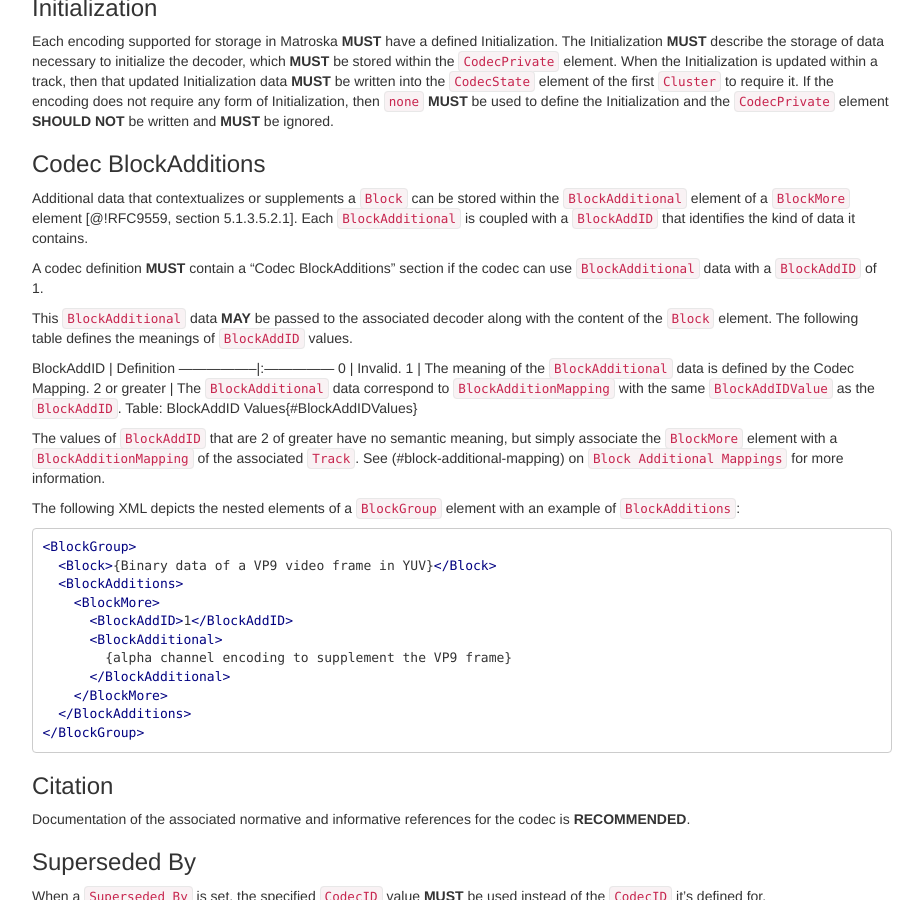
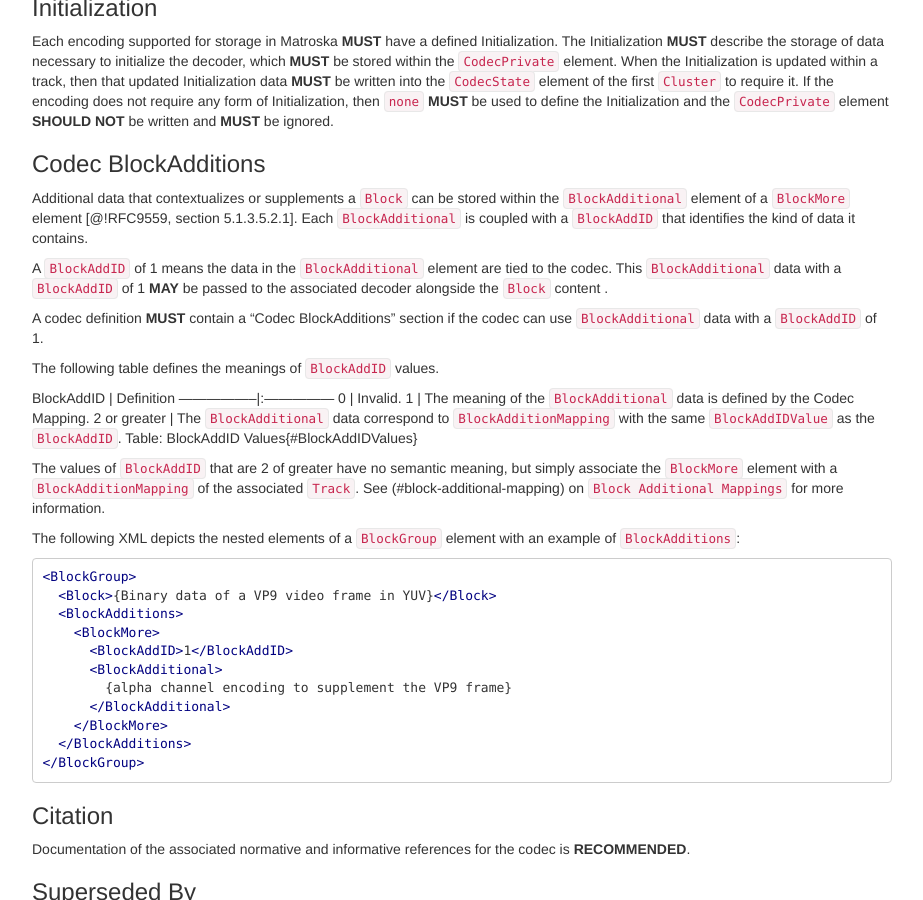
Before and after one commit to ietf-wg-cellar/matroska-specification, a Jekyll site: the page built from codec_specs.md, in a window 1280 px wide and 900 px high, scrolled down 1019 px. Shown: the whole window, without its empty margins (273-1196 px from the left). Built offline with Jekyll 4.4.1, drawn with Linux system fonts in a browser that asks for light colours; our own code applies the rules of GitHub Pages for plain Markdown files.

Commit message:
shuffle more text to use Codec BlockAdditions only to define BlockAddID=1

```diff
--- a/codec_specs.md
+++ b/codec_specs.md
@@ -77,9 +77,11 @@ Additional data that contextualizes or supplements a `Block` can be stored withi
 the `BlockAdditional` element of a `BlockMore` element [@!RFC9559, section 5.1.3.5.2.1].
 Each `BlockAdditional` is coupled with a `BlockAddID` that identifies the kind of data it contains.
 
+A `BlockAddID` of 1 means the data in the `BlockAdditional` element are tied to the codec.
+This `BlockAdditional` data with a `BlockAddID` of 1 **MAY** be passed to the associated decoder alongside the `Block` content .
+
 A codec definition **MUST** contain a "Codec BlockAdditions" section if the codec can use `BlockAdditional` data with a `BlockAddID` of 1.
 
-This `BlockAdditional` data **MAY** be passed to the associated decoder along with the content of the `Block` element.
 The following table defines the meanings of `BlockAddID` values.
 
 BlockAddID       | Definition
```
